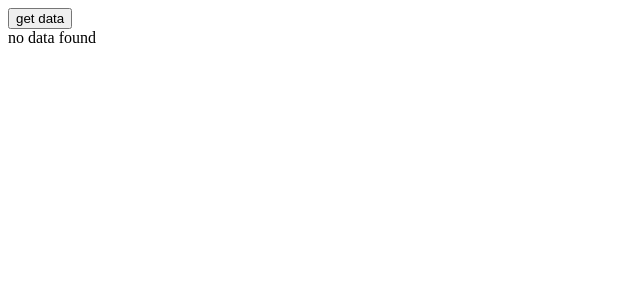
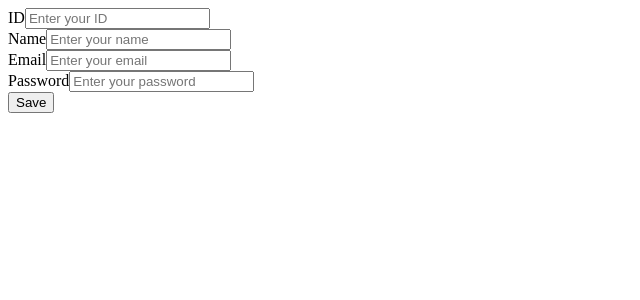
Before and after one commit to palak-kaushal/react, a React (Vite) app: page / in a window 1280 px wide. Shown: the top 300 px of the page, without its empty margins (0-640 px from the left). Built offline with nearby package versions, Linux system fonts and the light colour scheme.

Commit message:
add files

```diff
--- a/src/App.jsx
+++ b/src/App.jsx
@@ -10,7 +10,10 @@ import Nav from './Nav'
 // import Toast from './Toast'
 // // import Spinner from './Spinner'
 // import Home from'./Home'
-import Getdata from'./Getdata'
+// // import Getdata from'./Getdata'
+// import Createuserwithemil from'./Creatuserwithemail'
+// import Userlogin from'./Userlogin'
+import Firestore from'./Firestore'
 function App() {
 //  const name={
 //   name:"ram",
@@ -23,8 +26,12 @@ function App() {
    {/* <Toast/> */}
    {/* <Spinner/> */}
   {/* <Home/> */}
-  <Getdata/>
+  {/* <Getdata/> */}
+  {/* <Createuserwithemil/> */}
+  {/* <Userlogin/> */}
+  <Firestore/>
    </>
+
 
 // {/* <BrowserRouter>
 // <Nav/>
--- /dev/null
+++ b/src/Creatuserwithemail.jsx
@@ -0,0 +1,37 @@
+import React, { useState } from 'react';
+import { app } from '/firebase';
+import { getAuth, createUserWithEmailAndPassword } from 'firebase/auth';
+
+const auth = getAuth(app);
+
+const CreateUserWithEmail = () => {
+  const [email, setEmail] = useState("");
+  const [password, setPassword] = useState("");
+
+  const handleSubmit = (e) => {
+    e.preventDefault();
+    createUserWithEmailAndPassword(auth, email, password)
+      .then((userCredential) => {
+        console.log("User registered successfully", userCredential.user);
+        alert("User registered successfully");
+      })
+      .catch((error) => {
+        console.error("Error registering user:", error);
+        alert("Failed to register user: " + error.message);
+      });
+  };
+
+  return (
+    <div>
+      <form onSubmit={handleSubmit}>
+        <label htmlFor="email">Email</label>
+      <input id="email"name="email"type="email"placeholder="Enter your email"value={email}onChange={(e) => setEmail(e.target.value)} /><br />
+       <label htmlFor="password">Password</label>
+        <input id="password"name="password"type="password" placeholder="Enter your password"value={password}onChange={(e) => setPassword(e.target.value)}/><br />
+       <button type="submit">Save</button>
+      </form>
+    </div>
+  );
+};
+
+export default CreateUserWithEmail;
--- /dev/null
+++ b/src/Firestore.jsx
@@ -0,0 +1,49 @@
+import React, { useState } from 'react';
+
+const Firestore = () => {
+  const [form, setForm] = useState({
+    id: '',
+    name: '',
+    email: '',
+    password: '',
+  });
+
+  const handleChange = (e) => {
+    const { name, value } = e.target;
+    setForm((prev) => ({
+      ...prev,
+      [name]: value,
+    }));
+  };
+
+  const handleSubmit = (e) => {
+    e.preventDefault();
+    console.log('Form submitted:', form);
+  };
+
+  return (
+    <div>
+      <form onSubmit={handleSubmit}>
+        <label htmlFor="id">ID</label>
+        <input
+          id="id"
+          name="id"
+          type="number"
+          placeholder="Enter your ID"
+          value={form.id}
+          onChange={handleChange}
+        /><br />
+
+        <label htmlFor="name">Name</label>
+        <input id="name"name="name"type="text"placeholder="Enter your name" value={form.name} onChange={handleChange}/><br />
+        <label htmlFor="email">Email</label>
+        <input id="email" name="email" type="email"placeholder="Enter your email"value={form.email}onChange={handleChange}/><br />
+         <label htmlFor="password">Password</label>
+        <input id="password"name="password"type="password"placeholder="Enter your password"value={form.password}onChange={handleChange} /><br />
+        <button type="submit">Save</button>
+      </form>
+    </div>
+  );
+};
+
+export default Firestore;
--- a/src/Home.jsx
+++ b/src/Home.jsx
@@ -1,5 +1,5 @@
 import React,{useState} from 'react'
-import {app} from "./Firebase"
+import {app} from "./firebase"
 import {getDatabase,ref,set} from "firebase/database"
 
 const Home = () => {
--- /dev/null
+++ b/src/Userlogin.jsx
@@ -0,0 +1,34 @@
+import React from 'react'
+import { app } from './firebase'
+import { getAuth, GoogleAuthProvider, signInWithPopup } from 'firebase/auth'
+
+const auth = getAuth(app)
+const googleProvider = new GoogleAuthProvider()
+
+const UserLogin = () => {
+    const handleClick = () => {
+        signInWithPopup(auth, googleProvider)
+            .then((result) => {
+                const user = result.user;
+                console.log("User is logged in via Google:", user);
+                alert(`Welcome ${user.displayName}`);
+            })
+            .catch((err) => {
+                console.error("Login failed:", err);
+                alert("Login failed: " + err.message);
+            });
+    };
+
+    return (
+        <div>
+            <button
+                onClick={handleClick}
+                style={{ padding: '10px 20px', backgroundColor: '#4285F4', color: 'white', border: 'none', borderRadius: '5px' }}
+            >
+                Sign in with Google
+            </button>
+        </div>
+    );
+};
+
+export default UserLogin
```
